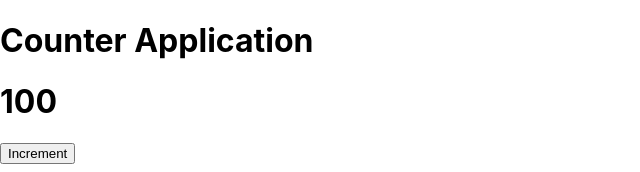
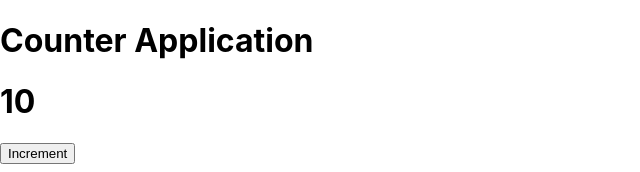
Before and after one commit to varadeamolk/my-react-app-1, a React (Create React App) app: page / in a window 1280 px wide. Shown: the top 172 px of the page, without its empty margins (0-640 px from the left). Built offline with nearby package versions, Linux system fonts and the light colour scheme.

Commit message:
stateful counter.

```diff
--- a/src/App.js
+++ b/src/App.js
@@ -1,10 +1,14 @@
+import { useState } from "react";
+
 function App() {
-  // stateless variable
-  let counter = 100;
+  // let counter = 10;
+  let [counter, setCounter] = useState(10);
 
   let increment = () => {
     counter = counter + 1;
-    console.log(counter);
+
+    // RE-RENDER
+    setCounter(counter);
   };
 
   return (
```
